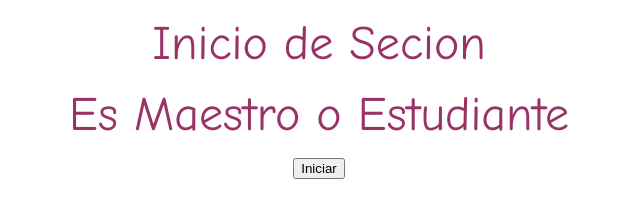
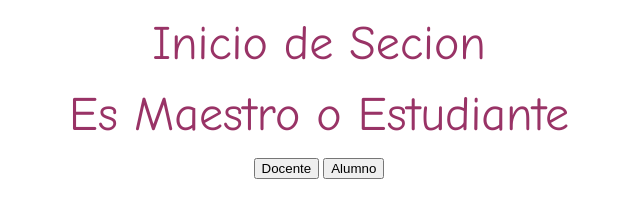
Before and after one commit to usis027418/Formulario, a plain HTML site: page Secion.html in a window 1280 px wide. Shown: the whole page, without its empty margins (321-961 px from the left). Drawn offline with Linux system fonts and the light colour scheme.

Commit message:
usis027418

```diff
--- a/Secion.html
+++ b/Secion.html
@@ -14,7 +14,8 @@
         <p><medium><font color="#993366" size="10" face="Comic Sans MS, Arial, MS Sans Serif">Es Maestro o Estudiante</font></p>
     <form method="post">
 
-        <input type="submit" value="Iniciar">
+        <input type="button" onclick= location.href='FormularioD.html'  value="Docente" name="boton" />
+        <input type="button" onclick= location.href='FormularioA.html'  value="Alumno" name="boton" />
 </form>
         </medium>
     </p>
```
Also changed, not shown: FormularioA.html (+1 -1 lines), index.html (+1 -3 lines).
